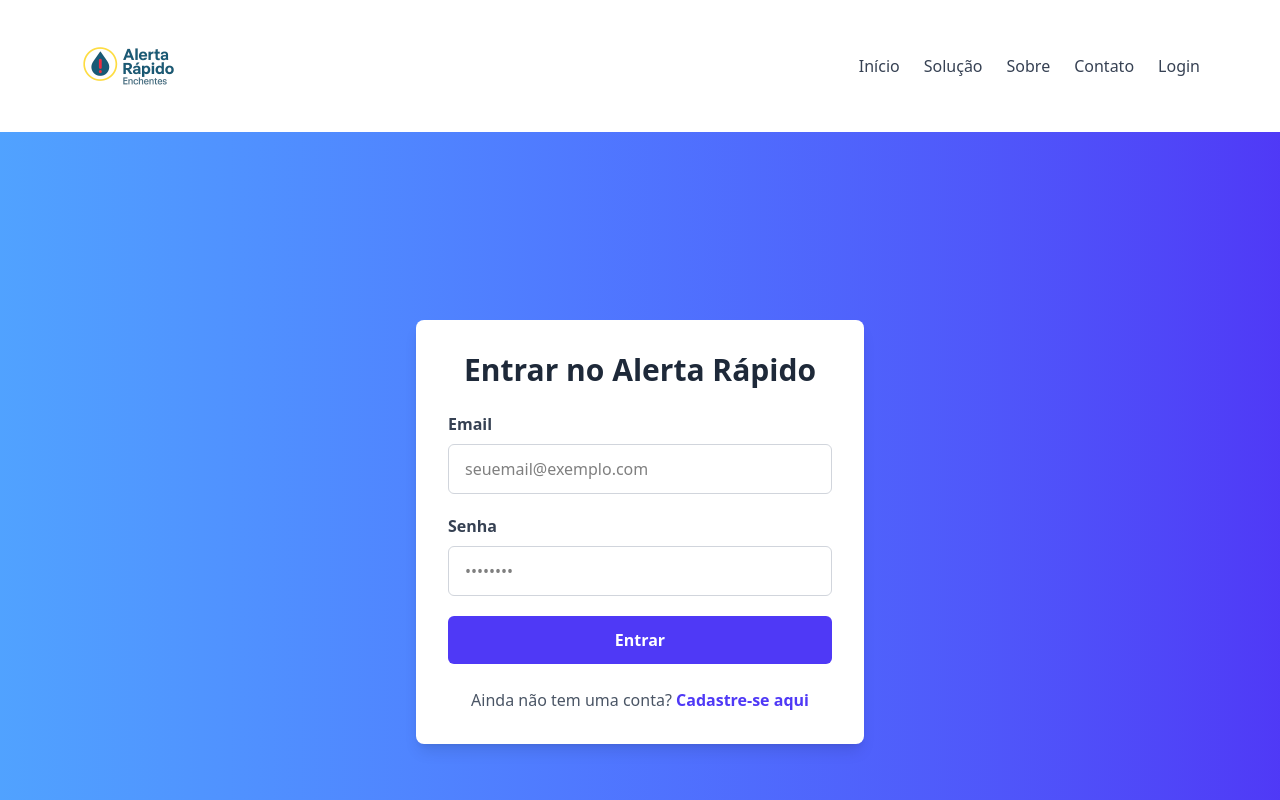
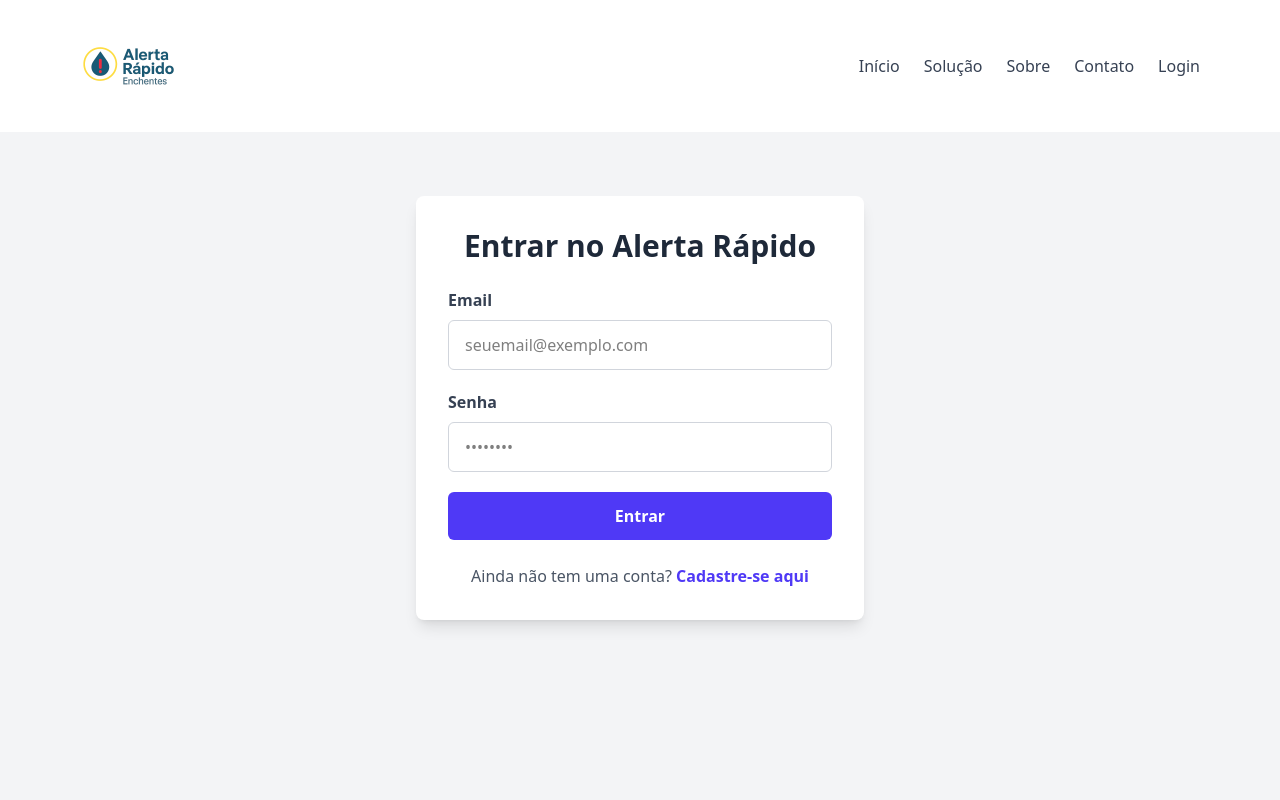
Before and after one commit to anarand/pjt_alertaRapidoWebDev, a React (Vite) app: page /login in a window 1280 px wide. Shown: the top 800 px of the page. Built offline with nearby package versions, Linux system fonts and the light colour scheme.

Commit message:
alteracoes no login

```diff
--- a/src/routes/Login.jsx
+++ b/src/routes/Login.jsx
@@ -1,6 +1,6 @@
 const Login = () => {
   return (
-    <main className="flex items-center justify-center min-h-screen bg-gradient-to-r from-blue-400 to-indigo-600 p-6">
+    <main className="flex items-start justify-center min-h-screen bg-gray-100 pt-16 px-6">
       <div className="bg-white rounded-lg shadow-lg p-8 max-w-md w-full">
         <h1 className="text-3xl font-bold mb-6 text-center text-gray-800">Entrar no Alerta Rápido</h1>
 
```
